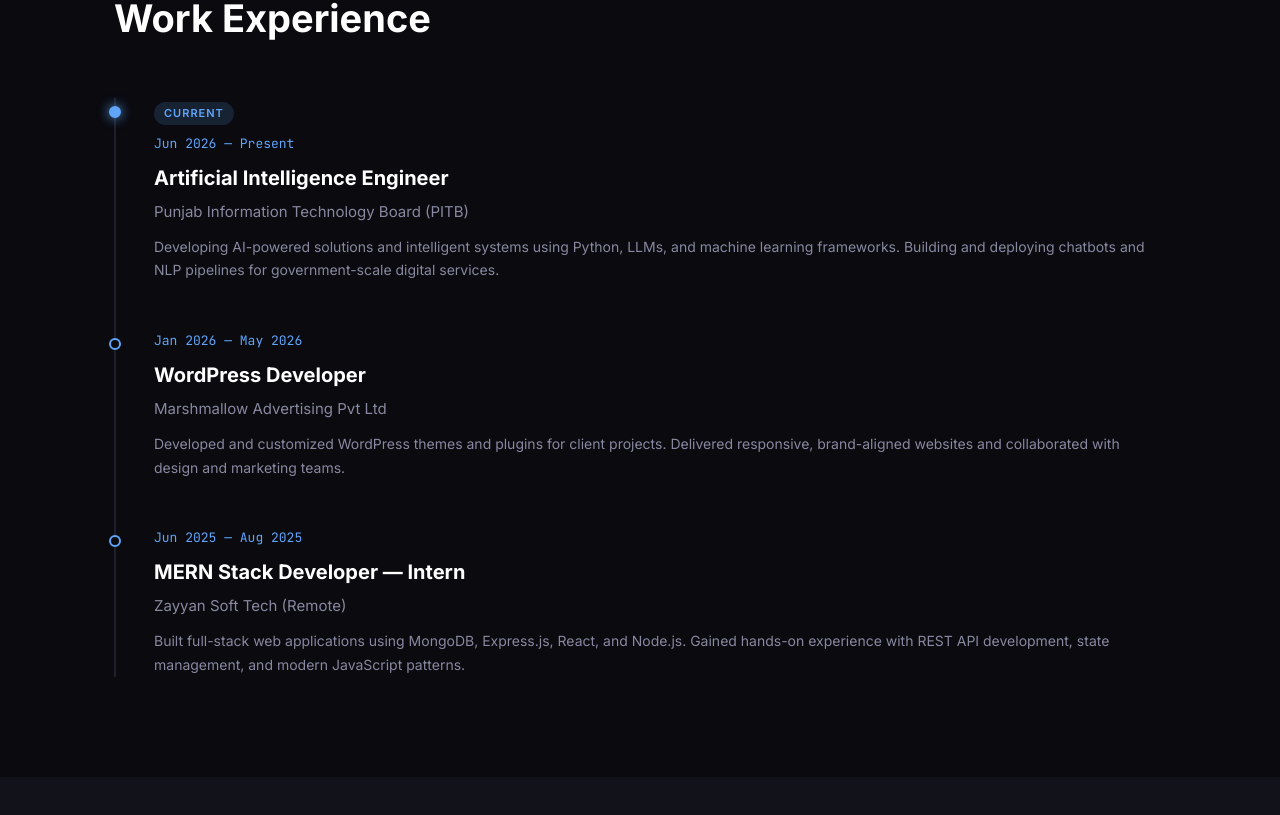
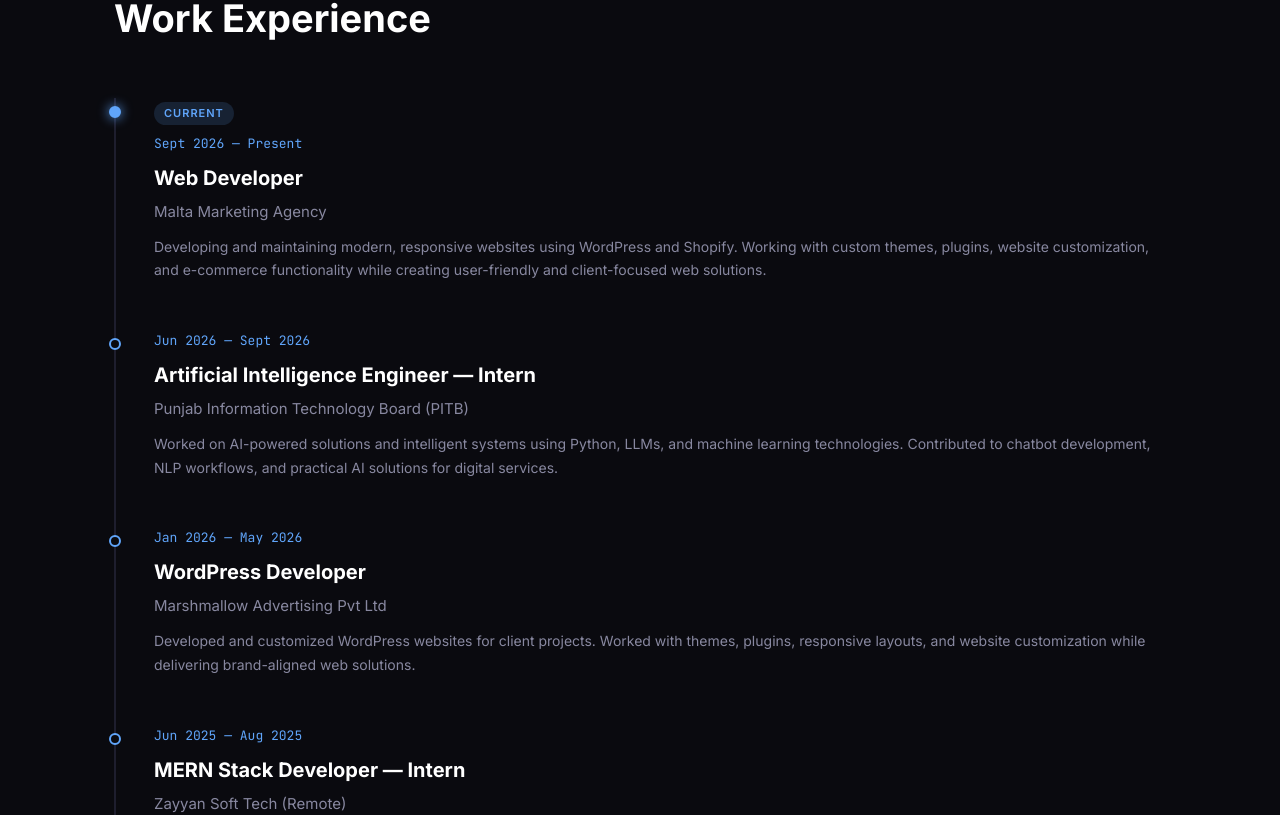
Before and after one commit to ibtahaj-nadeem/Portfolio, a React (Vite) app in the folder client/: page / in a window 1280 px wide. Shown: the part 4055-4870 px from the top of the page. Built offline with nearby package versions, Linux system fonts and the light colour scheme.

Commit message:
Update work experience

```diff
--- a/client/src/components/Experience.jsx
+++ b/client/src/components/Experience.jsx
@@ -13,24 +13,31 @@
   {
     current: true,
     badge: "Current",
-    date: "Jun 2026 — Present",
-    role: "Artificial Intelligence Engineer",
+    date: "Sept 2026 — Present",
+    role: "Web Developer",
+    company: "Malta Marketing Agency",
+    desc: "Developing and maintaining modern, responsive websites using WordPress and Shopify. Working with custom themes, plugins, website customization, and e-commerce functionality while creating user-friendly and client-focused web solutions.",
+  },
+  {
+    current: false,
+    date: "Jun 2026 — Sept 2026",
+    role: "Artificial Intelligence Engineer — Intern",
     company: "Punjab Information Technology Board (PITB)",
-    desc: "Developing AI-powered solutions and intelligent systems using Python, LLMs, and machine learning frameworks. Building and deploying chatbots and NLP pipelines for government-scale digital services.",
+    desc: "Worked on AI-powered solutions and intelligent systems using Python, LLMs, and machine learning technologies. Contributed to chatbot development, NLP workflows, and practical AI solutions for digital services.",
   },
   {
     current: false,
     date: "Jan 2026 — May 2026",
     role: "WordPress Developer",
     company: "Marshmallow Advertising Pvt Ltd",
-    desc: "Developed and customized WordPress themes and plugins for client projects. Delivered responsive, brand-aligned websites and collaborated with design and marketing teams.",
+    desc: "Developed and customized WordPress websites for client projects. Worked with themes, plugins, responsive layouts, and website customization while delivering brand-aligned web solutions.",
   },
   {
     current: false,
     date: "Jun 2025 — Aug 2025",
     role: "MERN Stack Developer — Intern",
     company: "Zayyan Soft Tech (Remote)",
-    desc: "Built full-stack web applications using MongoDB, Express.js, React, and Node.js. Gained hands-on experience with REST API development, state management, and modern JavaScript patterns.",
+    desc: "Built full-stack web applications using MongoDB, Express.js, React, and Node.js. Gained hands-on experience with REST API development, state management, responsive interfaces, and modern JavaScript patterns.",
   },
 ];
 
@@ -48,6 +55,7 @@
         >
           Career
         </motion.p>
+
         <motion.h2
           className="section-title"
           initial="hidden"
@@ -63,17 +71,23 @@
           {jobs.map((job, i) => (
             <motion.div
               className={`timeline-item${job.current ? " current" : ""}`}
-              key={job.role}
+              key={`${job.role}-${job.company}`}
               initial="hidden"
               whileInView="visible"
               viewport={{ once: true, amount: 0.3 }}
               variants={fadeUp}
               custom={i}
             >
-              {job.badge && <span className="timeline-badge">{job.badge}</span>}
+              {job.badge && (
+                <span className="timeline-badge">{job.badge}</span>
+              )}
+
               <p className="timeline-date">{job.date}</p>
+
               <h3 className="timeline-role">{job.role}</h3>
+
               <p className="timeline-company">{job.company}</p>
+
               <p className="timeline-desc">{job.desc}</p>
             </motion.div>
           ))}
```
